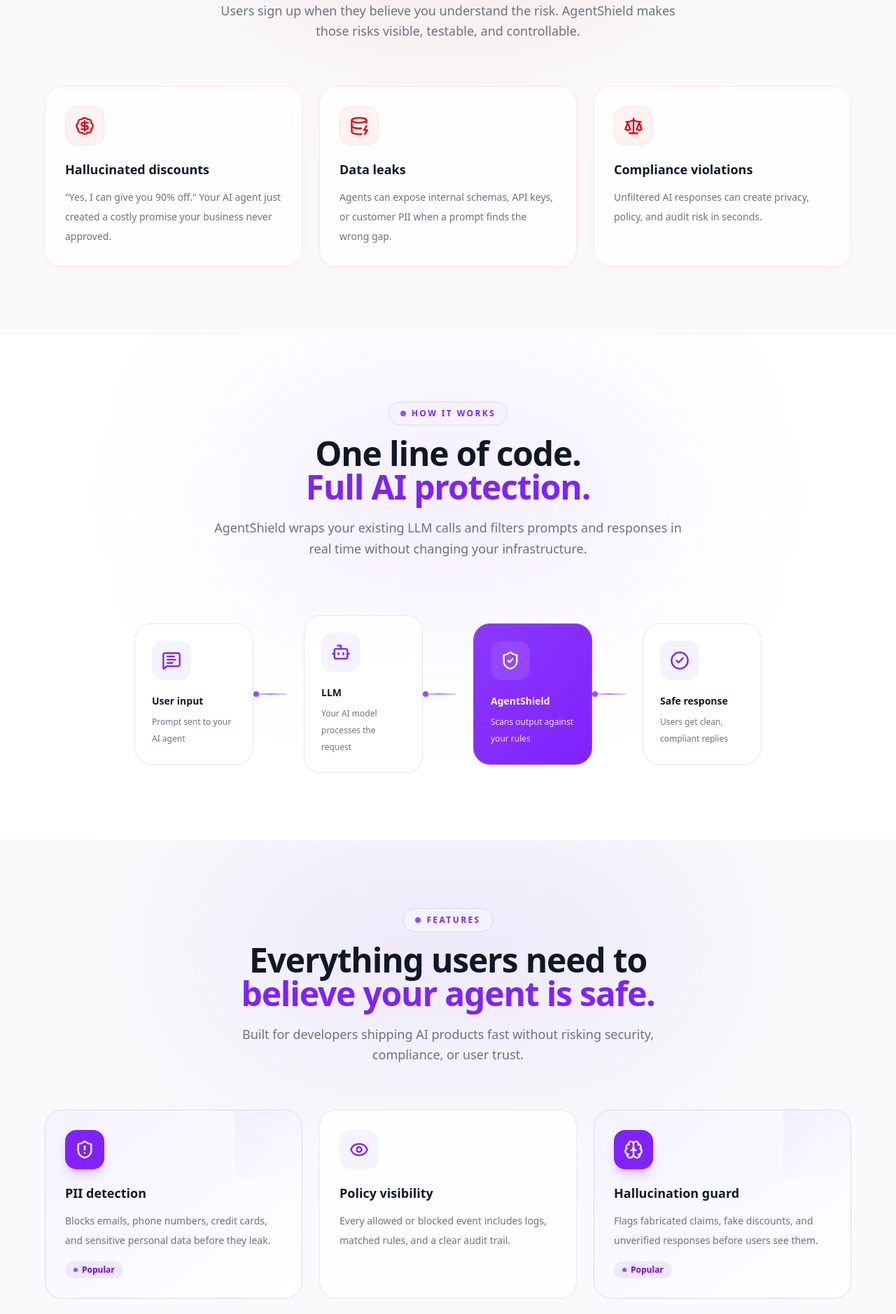
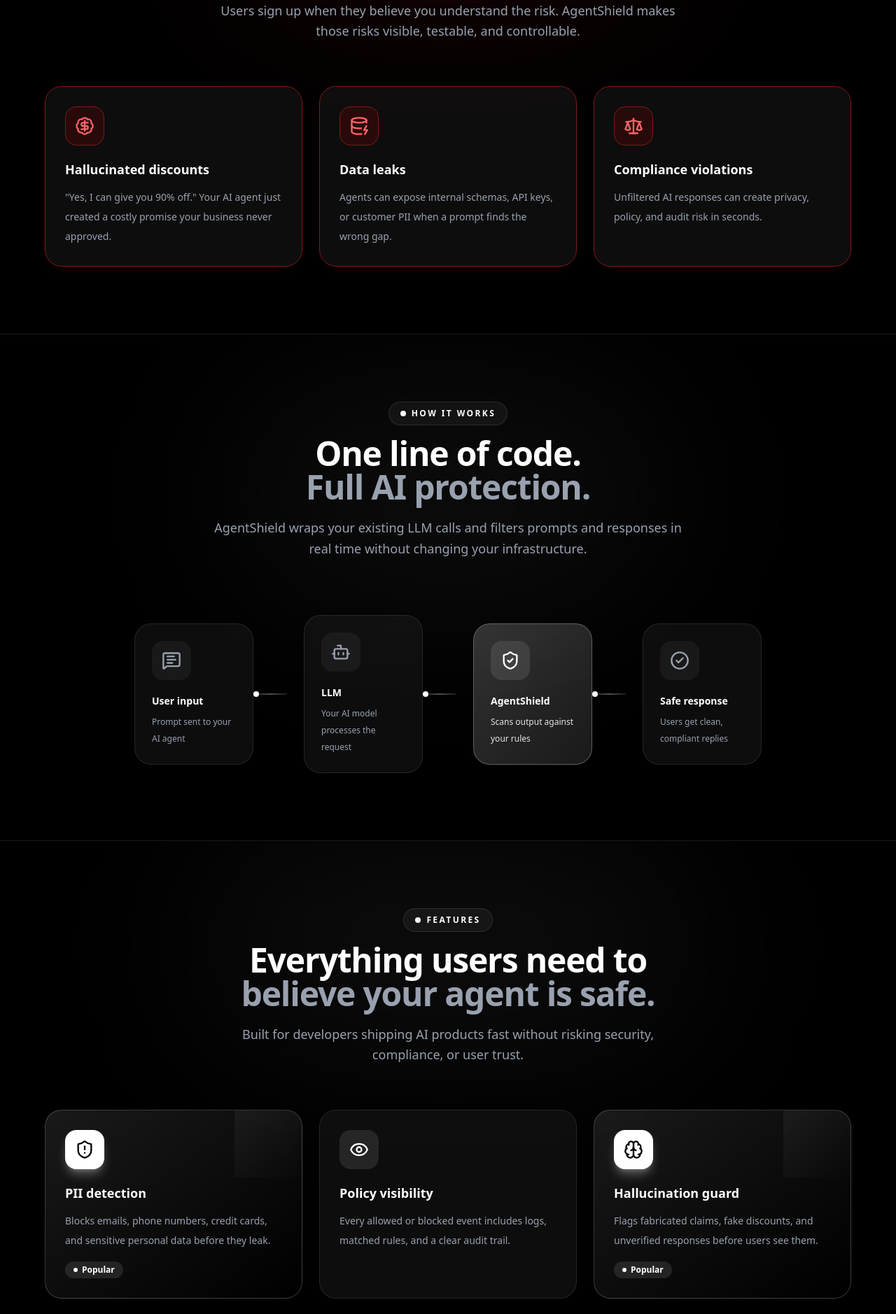
Before and after one commit to manav1913/agentshield, a Next.js app: page / in a window 1280 px wide. Shown: the part 2380-4258 px from the top of the page at 70% size. Built offline with nearby package versions, Linux system fonts and the light colour scheme.

Commit message:
Update landing page features, how it works, footer, and problem sections to premium black theme

```diff
--- a/components/landing/Features.tsx
+++ b/components/landing/Features.tsx
@@ -47,27 +47,27 @@
   return (
     <section
       id="features"
-      className="relative overflow-hidden border-t border-gray-100 bg-gray-50 px-6 py-24 dark:border-gray-900 dark:bg-gray-950"
+      className="relative overflow-hidden border-t border-white/10 bg-black px-6 py-24"
     >
-      <div className="pointer-events-none absolute left-1/2 top-0 h-75 w-175 -translate-x-1/2 rounded-full bg-violet-500/10 blur-[120px]" />
+      <div className="pointer-events-none absolute left-1/2 top-0 h-75 w-175 -translate-x-1/2 rounded-full bg-white/5 blur-[120px]" />
 
       <div className="relative mx-auto max-w-6xl">
         <div className="mb-4 flex justify-center">
-          <div className="inline-flex items-center gap-2 rounded-full border border-violet-200 bg-violet-50 px-4 py-2 dark:border-violet-900 dark:bg-violet-950/40">
-            <div className="h-2 w-2 rounded-full bg-violet-500" />
-            <span className="text-xs font-semibold uppercase tracking-[0.2em] text-violet-600 dark:text-violet-400">
+          <div className="inline-flex items-center gap-2 rounded-full border border-white/10 bg-white/5 px-4 py-2">
+            <div className="h-2 w-2 rounded-full bg-white" />
+            <span className="text-xs font-semibold uppercase tracking-[0.2em] text-white">
               Features
             </span>
           </div>
         </div>
 
-        <h2 className="mb-5 text-center text-4xl font-bold tracking-tight text-gray-900 dark:text-white sm:text-5xl">
+        <h2 className="mb-5 text-center text-4xl font-bold tracking-tight text-white sm:text-5xl">
           Everything users need to
           <br />
-          <span className="text-violet-600">believe your agent is safe.</span>
+          <span className="text-gray-400">believe your agent is safe.</span>
         </h2>
 
-        <p className="mx-auto mb-16 max-w-2xl text-center text-lg leading-relaxed text-gray-500 dark:text-gray-400">
+        <p className="mx-auto mb-16 max-w-2xl text-center text-lg leading-relaxed text-gray-400">
           Built for developers shipping AI products fast without risking
           security, compliance, or user trust.
         </p>
@@ -78,34 +78,34 @@
               key={title}
               className={`group relative overflow-hidden rounded-3xl border p-7 backdrop-blur transition-all duration-500 hover:-translate-y-2 hover:shadow-2xl ${
                 highlight
-                  ? "border-violet-200 bg-linear-to-br from-violet-50 to-white shadow-violet-200/20 hover:border-violet-400 hover:shadow-violet-300/30 dark:border-violet-900 dark:from-violet-950/50 dark:to-gray-900 dark:hover:border-violet-700 dark:hover:shadow-violet-950/30"
-                  : "border-gray-200 bg-white/80 hover:border-violet-300 hover:shadow-violet-200/20 dark:border-gray-800 dark:bg-gray-900/80 dark:hover:border-violet-800 dark:hover:shadow-violet-950/20"
+                  ? "border-white/20 bg-linear-to-br from-white/10 to-transparent shadow-white/20 hover:border-white/30 hover:shadow-white/30"
+                  : "border-white/10 bg-white/5 hover:border-white/20 hover:shadow-white/10"
               }`}
             >
               {highlight && (
-                <div className="absolute top-0 right-0 h-24 w-24 bg-linear-to-br from-violet-500/10 to-transparent opacity-50" />
+                <div className="absolute top-0 right-0 h-24 w-24 bg-linear-to-br from-white/10 to-transparent opacity-50" />
               )}
 
               <div className="relative">
                 <div className={`mb-5 flex h-14 w-14 items-center justify-center rounded-2xl transition-transform duration-300 group-hover:scale-105 ${
                   highlight
-                    ? "bg-violet-600 text-white shadow-lg shadow-violet-500/30"
-                    : "bg-violet-50 text-violet-600 dark:bg-violet-950 dark:text-violet-400"
+                    ? "bg-white text-black shadow-lg shadow-white/30"
+                    : "bg-white/10 text-white"
                 }`}>
                   <Icon className="h-7 w-7" />
                 </div>
 
-                <h3 className="mb-3 text-lg font-semibold text-gray-900 dark:text-white">
+                <h3 className="mb-3 text-lg font-semibold text-white">
                   {title}
                 </h3>
 
-                <p className="text-sm leading-7 text-gray-500 dark:text-gray-400">
+                <p className="text-sm leading-7 text-gray-400">
                   {desc}
                 </p>
 
                 {highlight && (
-                  <div className="mt-4 inline-flex items-center gap-1.5 rounded-full bg-violet-100 px-3 py-1 text-xs font-semibold text-violet-700 dark:bg-violet-900/50 dark:text-violet-300">
-                    <div className="h-1.5 w-1.5 rounded-full bg-violet-500" />
+                  <div className="mt-4 inline-flex items-center gap-1.5 rounded-full bg-white/10 px-3 py-1 text-xs font-semibold text-white">
+                    <div className="h-1.5 w-1.5 rounded-full bg-white" />
                     Popular
                   </div>
                 )}
--- a/components/landing/HowItWorks.tsx
+++ b/components/landing/HowItWorks.tsx
@@ -37,27 +37,27 @@
   return (
     <section
       id="how-it-works"
-      className="relative overflow-hidden border-t border-gray-100 px-6 py-24 dark:border-gray-900"
+      className="relative overflow-hidden border-t border-white/10 bg-black px-6 py-24"
     >
-      <div className="pointer-events-none absolute left-1/2 top-20 h-75 w-150 -translate-x-1/2 rounded-full bg-violet-500/10 blur-[120px]" />
+      <div className="pointer-events-none absolute left-1/2 top-20 h-75 w-150 -translate-x-1/2 rounded-full bg-white/5 blur-[120px]" />
 
       <div className="relative mx-auto max-w-6xl">
         <div className="mb-4 flex justify-center">
-          <div className="inline-flex items-center gap-2 rounded-full border border-violet-200 bg-violet-50 px-4 py-2 dark:border-violet-900 dark:bg-violet-950/40">
-            <div className="h-2 w-2 rounded-full bg-violet-500" />
-            <span className="text-xs font-semibold uppercase tracking-[0.2em] text-violet-600 dark:text-violet-400">
+          <div className="inline-flex items-center gap-2 rounded-full border border-white/10 bg-white/5 px-4 py-2">
+            <div className="h-2 w-2 rounded-full bg-white" />
+            <span className="text-xs font-semibold uppercase tracking-[0.2em] text-white">
               How it works
             </span>
           </div>
         </div>
 
-        <h2 className="mb-5 text-center text-4xl font-bold tracking-tight text-gray-900 dark:text-white sm:text-5xl">
+        <h2 className="mb-5 text-center text-4xl font-bold tracking-tight text-white sm:text-5xl">
           One line of code.
           <br />
-          <span className="text-violet-600">Full AI protection.</span>
+          <span className="text-gray-400">Full AI protection.</span>
         </h2>
 
-        <p className="mx-auto mb-20 max-w-2xl text-center text-lg leading-relaxed text-gray-500 dark:text-gray-400">
+        <p className="mx-auto mb-20 max-w-2xl text-center text-lg leading-relaxed text-gray-400">
           AgentShield wraps your existing LLM calls and filters prompts and
           responses in real time without changing your infrastructure.
         </p>
@@ -69,8 +69,8 @@
                 <div
                   className={`relative overflow-hidden rounded-3xl border p-6 backdrop-blur transition-all duration-500 hover:-translate-y-2 hover:shadow-2xl ${
                     step.accent
-                      ? "border-violet-500 bg-violet-600 text-white shadow-violet-500/20"
-                      : "border-gray-200 bg-white/80 text-gray-900 dark:border-gray-800 dark:bg-gray-900/80 dark:text-white"
+                      ? "border-white/30 bg-white/10 text-white shadow-white/20"
+                      : "border-white/10 bg-white/5 text-white"
                   }`}
                 >
                   {step.accent && (
@@ -80,19 +80,19 @@
                   <div className="relative">
                     <div
                       className={`mb-5 flex h-14 w-14 items-center justify-center rounded-2xl ${
-                        step.accent ? "bg-white/10" : "bg-violet-50 dark:bg-violet-950"
+                        step.accent ? "bg-white/10" : "bg-white/5"
                       }`}
                     >
                       <Icon
                         className={`h-7 w-7 ${
-                          step.accent ? "text-white" : "text-violet-600"
+                          step.accent ? "text-white" : "text-gray-400"
                         }`}
                       />
                     </div>
 
                     <h3
                       className={`mb-2 text-sm font-semibold ${
-                        step.accent ? "text-white" : "text-gray-900 dark:text-white"
+                        step.accent ? "text-white" : "text-white"
                       }`}
                     >
                       {step.title}
@@ -101,8 +101,8 @@
                     <p
                       className={`text-xs leading-6 ${
                         step.accent
-                          ? "text-violet-100"
-                          : "text-gray-500 dark:text-gray-400"
+                          ? "text-gray-200"
+                          : "text-gray-400"
                       }`}
                     >
                       {step.desc}
@@ -113,8 +113,8 @@
 
               {i < steps.length - 1 && (
                 <div className="hidden w-12 items-center justify-center lg:flex">
-                  <div className="relative h-0.5 w-full bg-linear-to-r from-violet-200 via-violet-400 to-violet-200 dark:from-violet-950 dark:via-violet-700 dark:to-violet-950">
-                    <div className="absolute left-0 top-1/2 h-2 w-2 -translate-y-1/2 rounded-full bg-violet-500" />
+                  <div className="relative h-0.5 w-full bg-linear-to-r from-white/10 via-white/30 to-white/10">
+                    <div className="absolute left-0 top-1/2 h-2 w-2 -translate-y-1/2 rounded-full bg-white" />
                   </div>
                 </div>
               )}
--- a/components/landing/Problem.tsx
+++ b/components/landing/Problem.tsx
@@ -20,25 +20,25 @@
 
 const Problem = () => {
   return (
-    <section className="relative overflow-hidden border-t border-gray-100 bg-gray-50 px-6 py-24 dark:border-gray-900 dark:bg-gray-950">
+    <section className="relative overflow-hidden border-t border-white/10 bg-black px-6 py-24">
       <div className="pointer-events-none absolute left-1/2 top-0 h-75 w-150 -translate-x-1/2 rounded-full bg-red-500/10 blur-[120px]" />
 
       <div className="relative mx-auto max-w-6xl">
         <div className="mb-4 flex justify-center">
-          <div className="inline-flex items-center gap-2 rounded-full border border-red-200 bg-red-50 px-4 py-2 dark:border-red-900 dark:bg-red-950/40">
+          <div className="inline-flex items-center gap-2 rounded-full border border-red-900 bg-red-950/40 px-4 py-2">
             <div className="h-2 w-2 rounded-full bg-red-500" />
-            <span className="text-xs font-semibold uppercase tracking-[0.2em] text-red-600 dark:text-red-400">
+            <span className="text-xs font-semibold uppercase tracking-[0.2em] text-red-400">
               The problem
             </span>
           </div>
         </div>
 
-        <h2 className="mx-auto mb-5 max-w-3xl text-center text-4xl font-bold leading-tight tracking-tight text-gray-900 dark:text-white sm:text-5xl">
+        <h2 className="mx-auto mb-5 max-w-3xl text-center text-4xl font-bold leading-tight tracking-tight text-white sm:text-5xl">
           One bad AI response can become a{" "}
           <span className="text-red-500">business disaster.</span>
         </h2>
 
-        <p className="mx-auto mb-16 max-w-2xl text-center text-lg leading-relaxed text-gray-500 dark:text-gray-400">
+        <p className="mx-auto mb-16 max-w-2xl text-center text-lg leading-relaxed text-gray-400">
           Users sign up when they believe you understand the risk. AgentShield
           makes those risks visible, testable, and controllable.
         </p>
@@ -47,20 +47,18 @@
           {problems.map(({ Icon, title, desc }) => (
             <div
               key={title}
-              className="group relative overflow-hidden rounded-3xl border border-red-100 bg-white/80 p-7 shadow-lg shadow-red-100/30 backdrop-blur transition-all duration-500 hover:-translate-y-2 hover:shadow-2xl hover:shadow-red-200/30 dark:border-red-950 dark:bg-gray-900/80 dark:shadow-red-950/10 dark:hover:shadow-red-950/30"
+              className="group relative overflow-hidden rounded-3xl border border-red-900 bg-white/5 p-7 shadow-lg shadow-red-950/10 backdrop-blur transition-all duration-500 hover:-translate-y-2 hover:shadow-2xl hover:shadow-red-950/30"
             >
               <div className="absolute inset-0 bg-linear-to-br from-red-500/0 via-red-500/0 to-red-500/5 opacity-0 transition-opacity duration-500 group-hover:opacity-100" />
 
               <div className="relative">
-                <div className="mb-5 inline-flex h-14 w-14 items-center justify-center rounded-2xl border border-red-100 bg-red-50 text-red-600 transition-transform duration-300 group-hover:scale-105 dark:border-red-900 dark:bg-red-950/50 dark:text-red-400">
+                <div className="mb-5 inline-flex h-14 w-14 items-center justify-center rounded-2xl border border-red-900 bg-red-950/50 text-red-400 transition-transform duration-300 group-hover:scale-105">
                   <Icon className="h-7 w-7" />
                 </div>
 
-                <h3 className="mb-3 text-lg font-semibold text-gray-900 dark:text-white">
-                  {title}
-                </h3>
+                <h3 className="mb-3 text-lg font-semibold text-white">{title}</h3>
 
-                <p className="text-sm leading-7 text-gray-500 dark:text-gray-400">
+                <p className="text-sm leading-7 text-gray-400">
                   {desc}
                 </p>
               </div>
```
Also changed, not shown: components/landing/Footer.tsx (+13 -13 lines).
